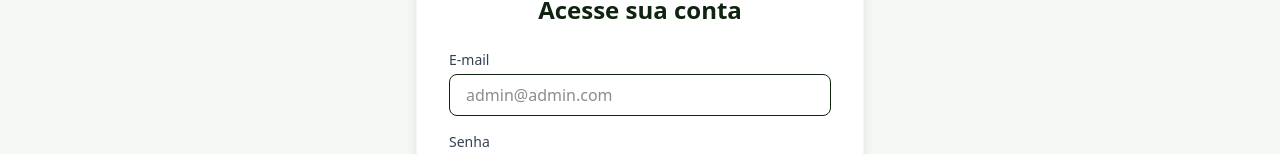
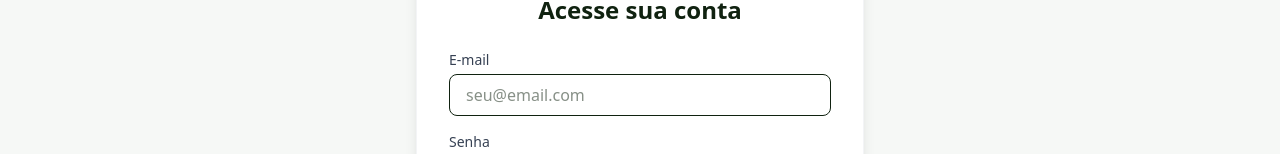
Before and after one commit to MuriloND/desafio-cadmus-frontend, a Next.js app: page /login in a window 1280 px wide. Shown: the part 308-462 px from the top of the page. Built offline with nearby package versions, Linux system fonts and the light colour scheme.

Commit message:
.\fix(features\auth\components\*): remove test email from page

```diff
--- a/features/auth/components/LoginForm.tsx
+++ b/features/auth/components/LoginForm.tsx
@@ -27,7 +27,7 @@ export const LoginForm = () => {
             type="email"
             required
             className="w-full px-4 py-2 border rounded-lg focus:ring-2 focus:ring-primary focus:border-primary outline-none transition-all"
-            placeholder="admin@admin.com"
+            placeholder="seu@email.com"
           />
         </div>
 
```
